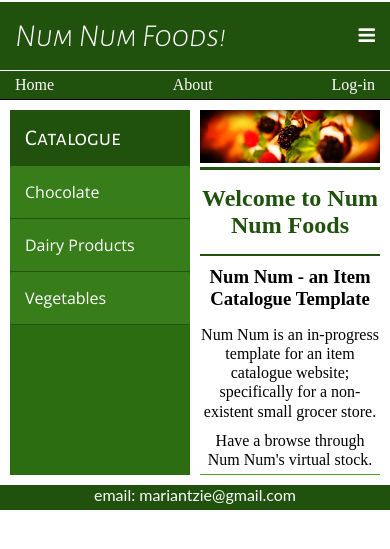
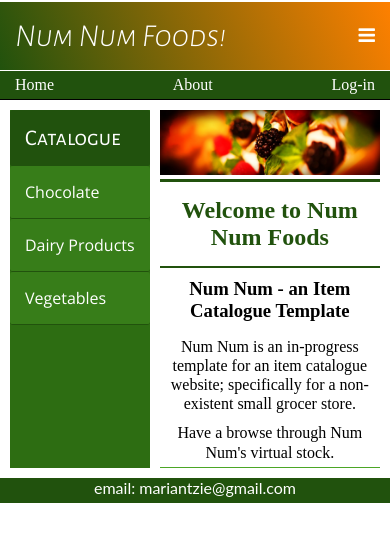
Before and after one commit to antzie/Num-Num-Foods, a Flask app: page / in a window 390 px wide. Shown: the top 549 px of the page. Run offline with Flask 2, Linux system fonts and the light colour scheme; data comes from the database, SQL or seed files in the repository.

Commit message:
Getting distracted by blending colours

```diff
--- a/static/css/style3.css
+++ b/static/css/style3.css
@@ -38,6 +38,10 @@ header {
 	display: flex;
 	justify-content: space-between;
 	border-top: 2px solid white;
+
+background: -webkit-linear-gradient(67deg, rgb(33, 82, 13), rgb(254, 128, 0));
+background: linear-gradient(67deg, rgb(33, 82, 13), rgb(254, 128, 0));
+
 }
 
 .centre-text {
@@ -218,15 +222,20 @@ footer p {
 
 /************** Breakpoints *****************/
 
-@media only screen and (max-width: 510px) {
+@media only screen and (max-width: 560px) {
 	.nav-anchor {
 		display: none;
 	}
 	.content {
 		min-height: 300px;
 	}
+
+	.content-side {
+		max-width: 200px;
+		min-width: auto;
+	}
 }
-@media only screen and (min-width: 511px) {
+@media only screen and (min-width: 561px) {
 	.nav-responsive {
 		display: none;
 	}
```
